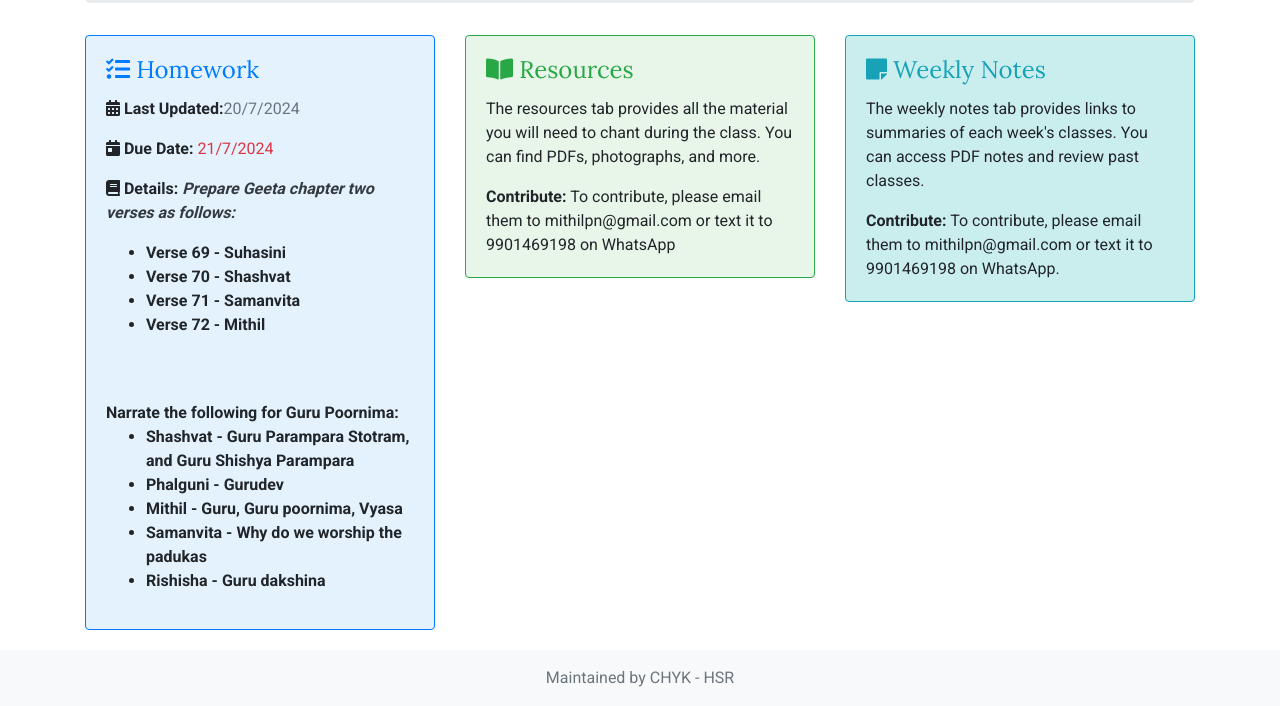
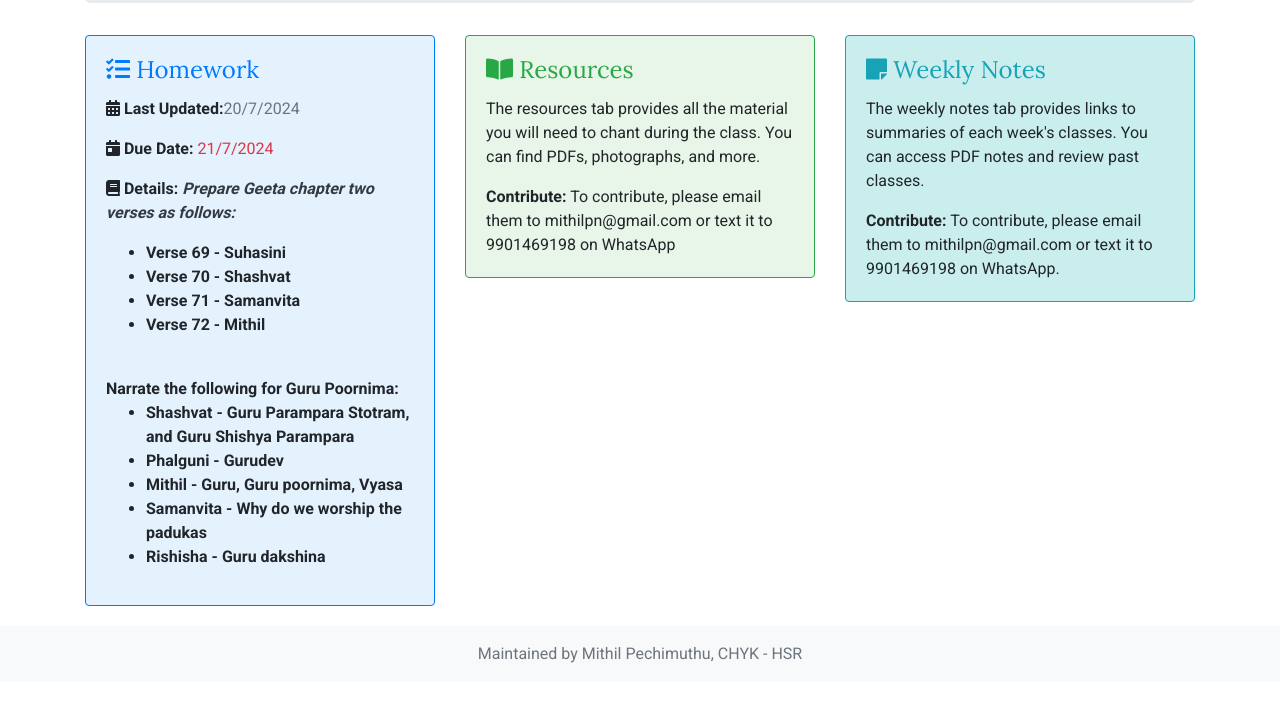
Before and after one commit to PechimuthuMithil/chyk-repo, a plain HTML site: page index.html in a window 1280 px wide. Shown: the part 223-929 px from the top of the page. After the commit the page ends 905 px from the top, so only its background shows below. Drawn offline with nearby package versions, Linux system fonts and the light colour scheme.

Commit message:
Update index.html

```diff
--- a/index.html
+++ b/index.html
@@ -80,7 +80,7 @@
                                 <li>Verse 71 - Samanvita</li>
                                 <li>Verse 72 - Mithil</li>
                             </ul>
-                            <br><br>
+                            <br>
                             Narrate the following for Guru Poornima:
                             <ul>
                                 <li>Shashvat - Guru Parampara Stotram, and Guru Shishya Parampara</li>
@@ -115,7 +115,7 @@
     </div>
     <footer class="footer bg-light text-center">
         <div class="container">
-            <span class="text-muted">Maintained by CHYK - HSR</span>
+            <span class="text-muted">Maintained by Mithil Pechimuthu, CHYK - HSR</span>
         </div>
     </footer>
     <script src="https://code.jquery.com/jquery-3.5.1.slim.min.js"></script>
```
